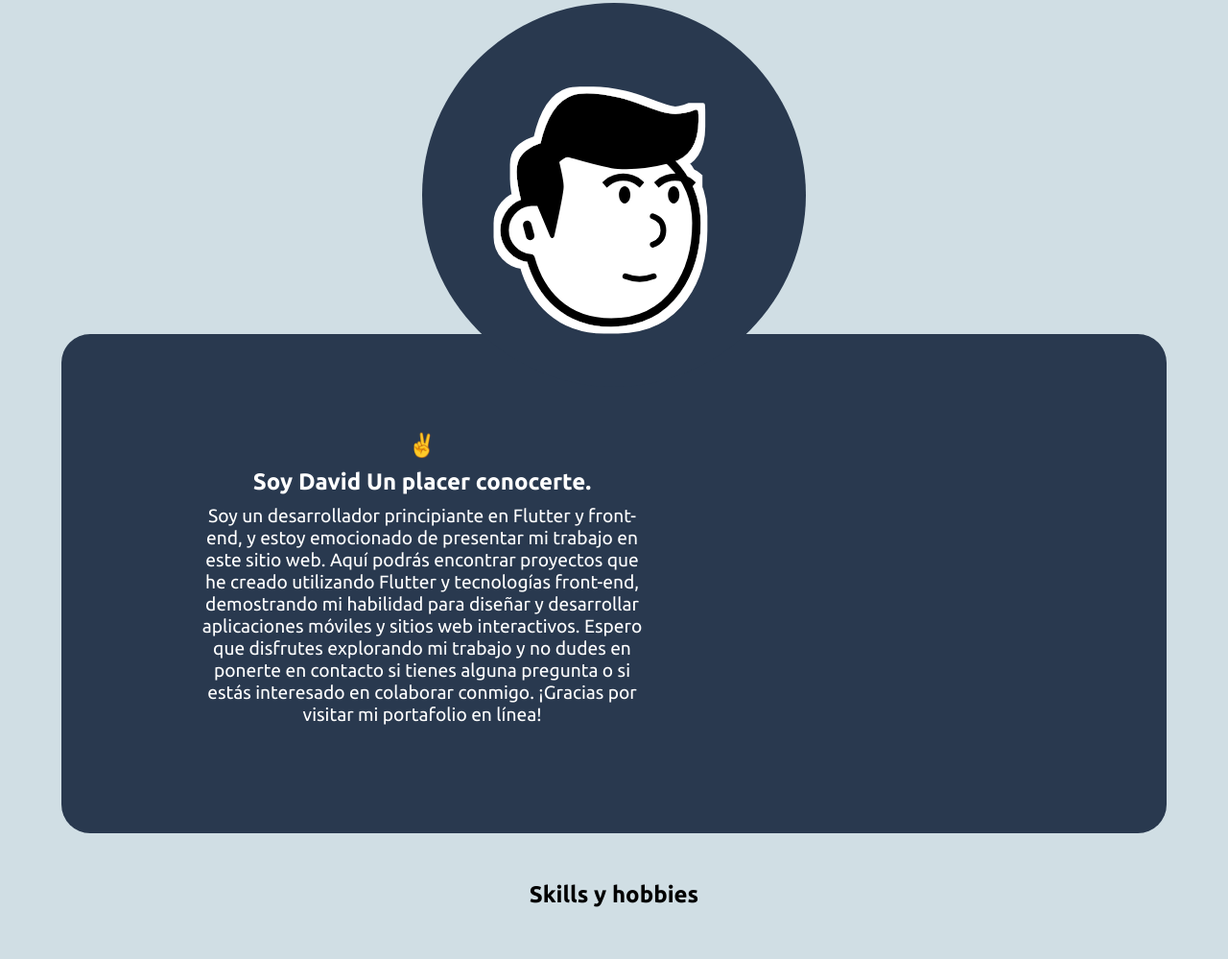
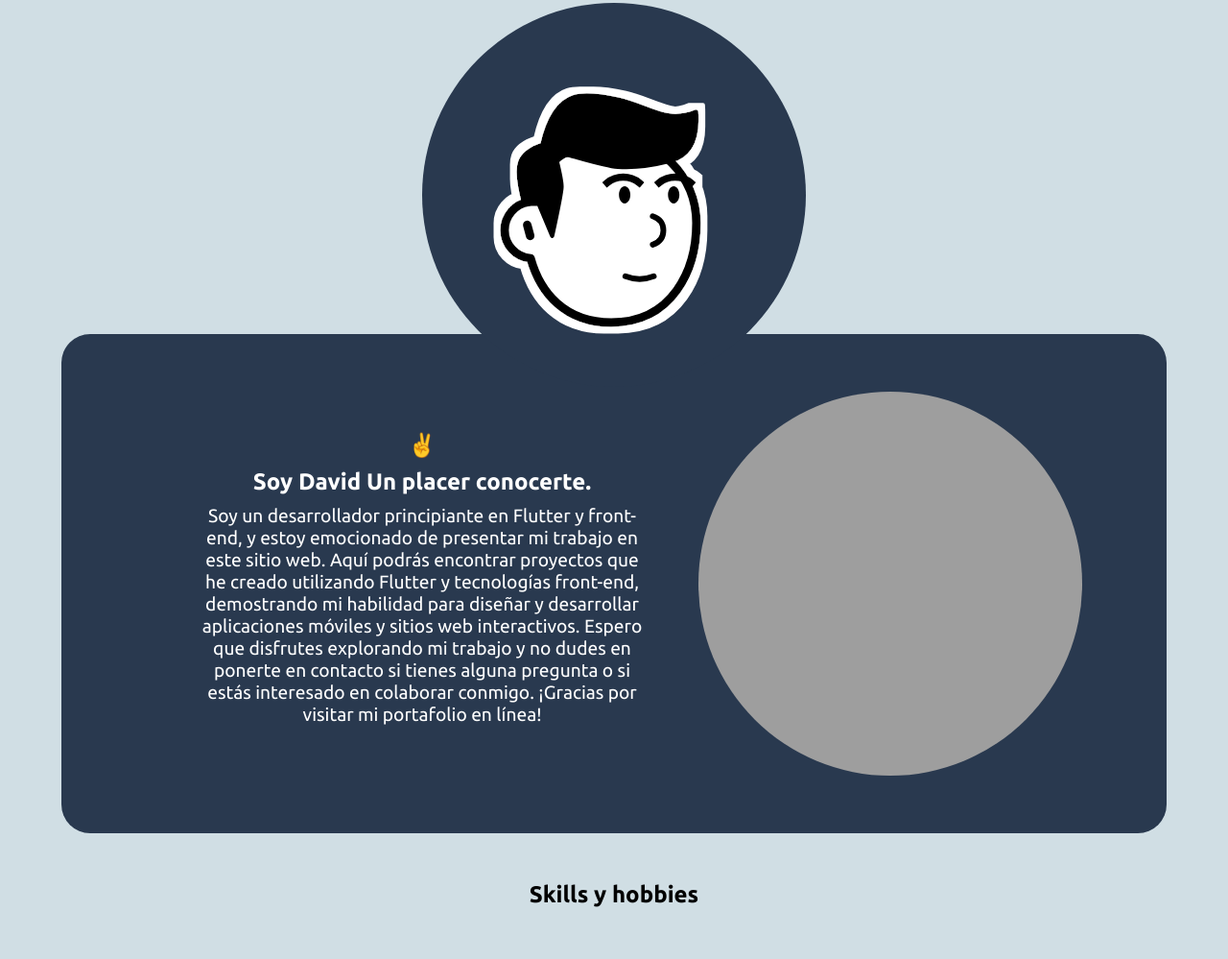
Before and after one commit to DaveOval/Portafolio, a plain HTML site: page index.html in a window 1280 px wide. Shown: the part 402-1401 px from the top of the page at 96% size. Drawn offline with nearby package versions, Linux system fonts and the light colour scheme; the site is published under a folder, as on GitHub Pages, so addresses that start at the root find nothing.

Commit message:
se intenta arreglar la imagen en github pages

```diff
--- a/styles/about-me/_about-me.scss
+++ b/styles/about-me/_about-me.scss
@@ -40,7 +40,7 @@
     width: 100%;
     max-width: 400px;
     border-radius: 0 0 30px 30px;
-    background-image: url(/assets/CDVH.png);
+    background-image: url(../assets/CDVH.png);
     background-size: cover;
     background-position: center;
     object-fit: cover\;
```
Also changed, not shown: styles/styles.css, 1 other file.
